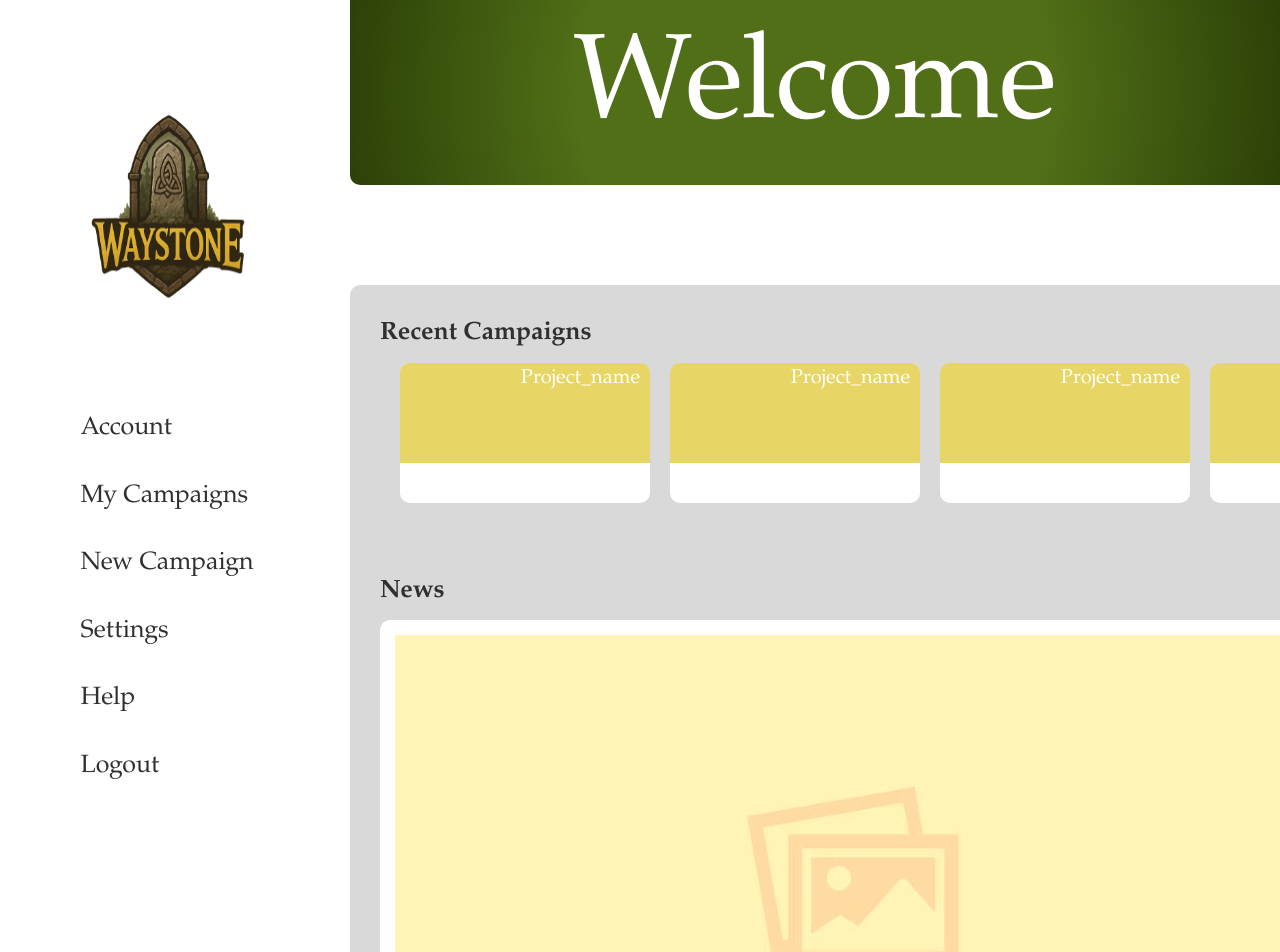
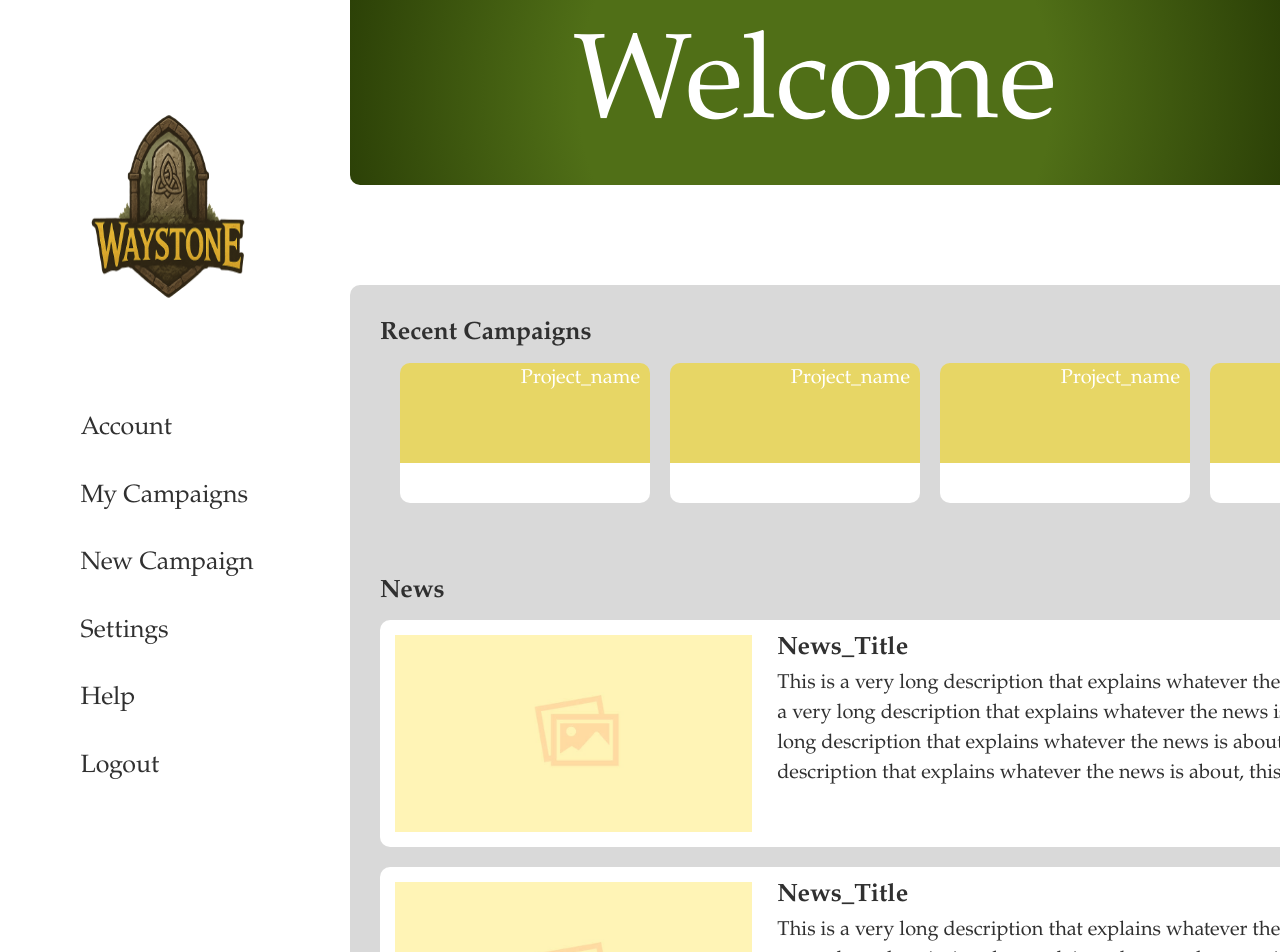
Before and after one commit to WouterOnGithub/Waystone, a React (Vite) app in the folder waystoneProject/: page /user/Main_Page in a window 1280 px wide. Shown: the top 952 px of the page. Built offline with nearby package versions, Linux system fonts and the light colour scheme; no server answers.

Commit message:
News is now in page, not out of page

```diff
--- a/waystoneProject/src/pages/pages-css/Main_Page.css
+++ b/waystoneProject/src/pages/pages-css/Main_Page.css
@@ -8,17 +8,21 @@
     background-color: var(--background-colour);
     display: flex;
     margin-bottom: 20px;
+    width: 65rem;
 }
+
 #news-box-img /* a news box (part of it) */
 {
     padding: 15px;
-    width: auto;
+    width: 18rem;
     height: auto;
 }
+
 #news-box-text /* a news box (part of it) */
 {
     font-size: var(--body-text);
     padding: 10px;
+    width: 45rem;
 }
 
 /* Layout helpers to work with shared Header/Sidebar components */
```
